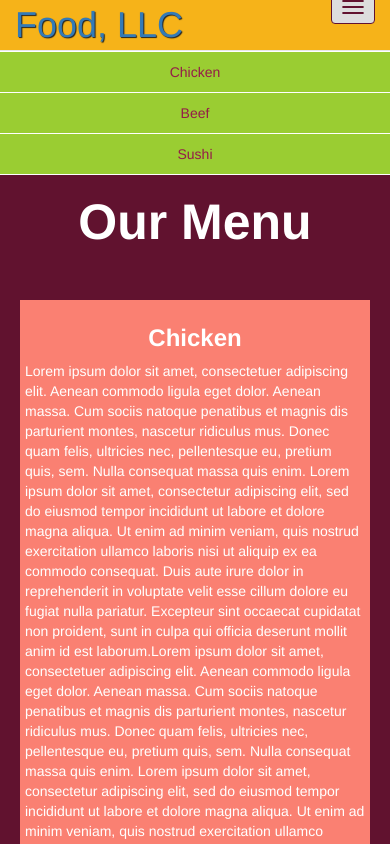
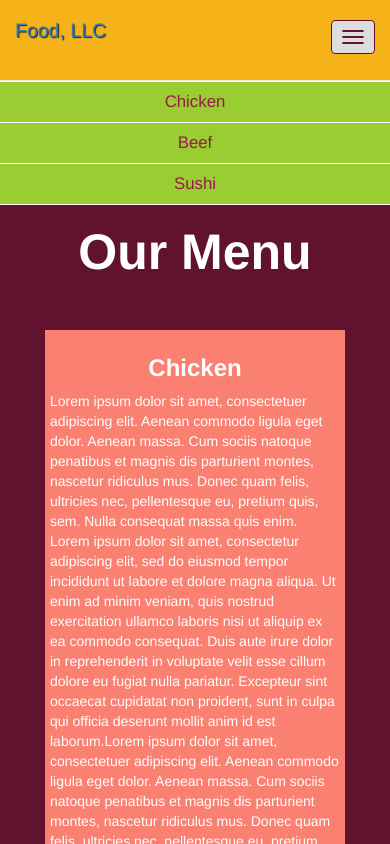
Before and after one commit to lrj1996/HTML-CSS-Javascript-for-Web-Developers, a plain HTML site: page module3-solution/index.html in a window 390 px wide. Both pictures are taken after a click on the button "Toggle navigation". Shown: the top 844 px of the page. Drawn offline with Linux system fonts and the light colour scheme; a script that the page names is missing.

Commit message:
Add files via upload

```diff
--- a/module3-solution/css/styles.css
+++ b/module3-solution/css/styles.css
@@ -65,17 +65,50 @@ header .container{
 }
 
 .row{
-	margin:5px;
+  margin: 5px;
 }
 
 section .container{
   padding: 5px;
-  margin-top:  25px;
-  margin-bottom:  50px;
+  margin:  25px 25px 50px 25px;
   background-color: #FA8072;
-  width:auto;
+  width: auto;
 }
 
 h3{
   font-weight: bold;
 }
+
+
+
+/********** Medium devices only **********/
+@media (min-width: 992px) and (max-width: 1199px) {
+
+}
+
+/********** Small devices only **********/
+@media (min-width: 768px) and (max-width: 991px) {
+
+}
+
+/********** Extra small devices only **********/
+@media (max-width: 767px) {
+  /* Header */
+  .navbar-brand {
+    padding-top: 10px;
+    height: 80px;
+  }
+  .navbar-brand h1 { /* Restaurant name */
+    padding-top: 10px;
+    font-size: 5vw; /* 1vw = 1% of viewport width */
+  }
+
+  #collapsable-nav a { /* Collapsed nav menu text */
+    font-size: 1.2em;
+  }
+  #collapsable-nav a span { /* Collapsed nav menu glyph */
+    font-size: 1em;
+    margin-right: 5px;
+  }
+
+}
```
Also changed, not shown: module3-solution/index.html (+3 -3 lines).
